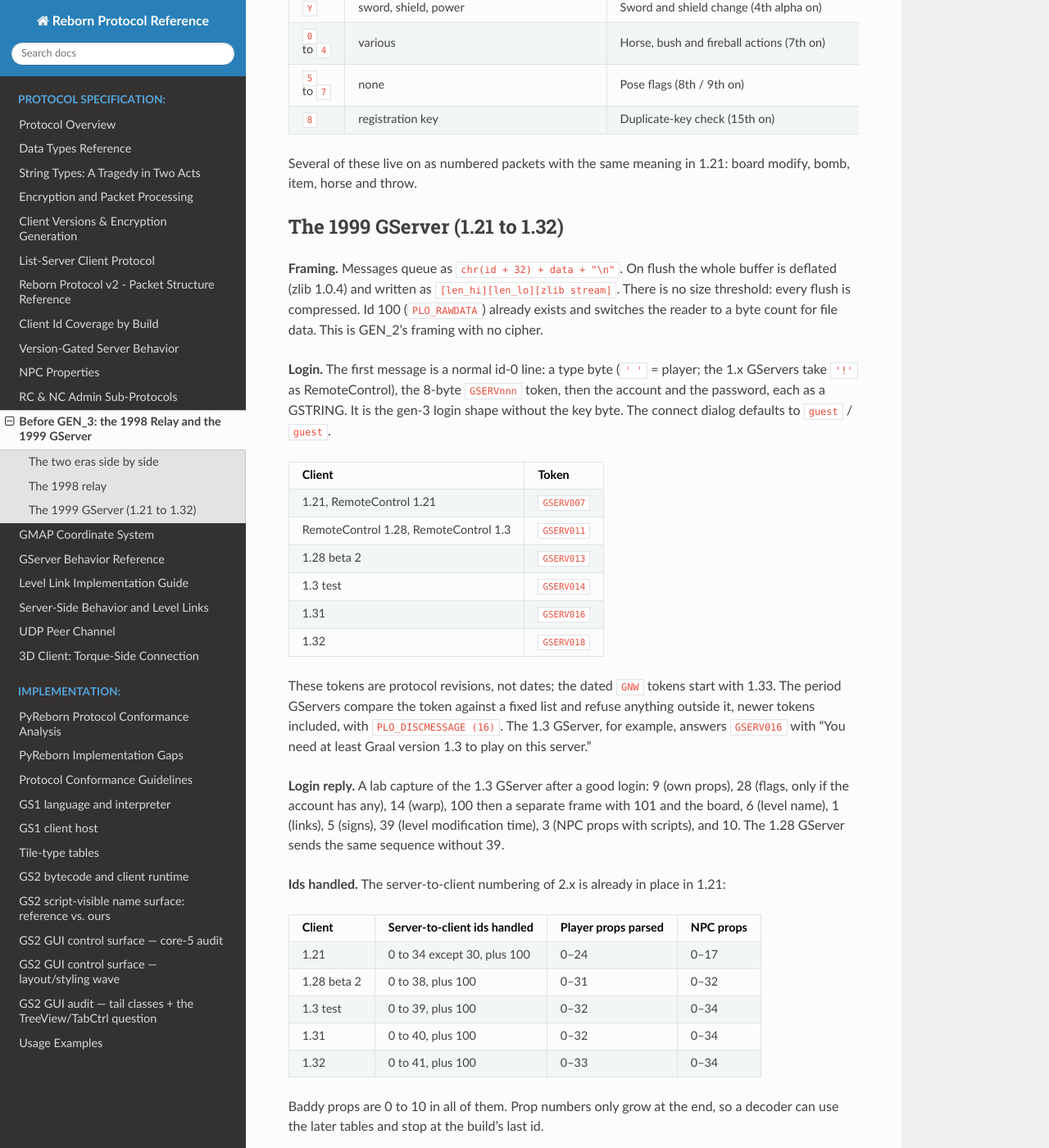
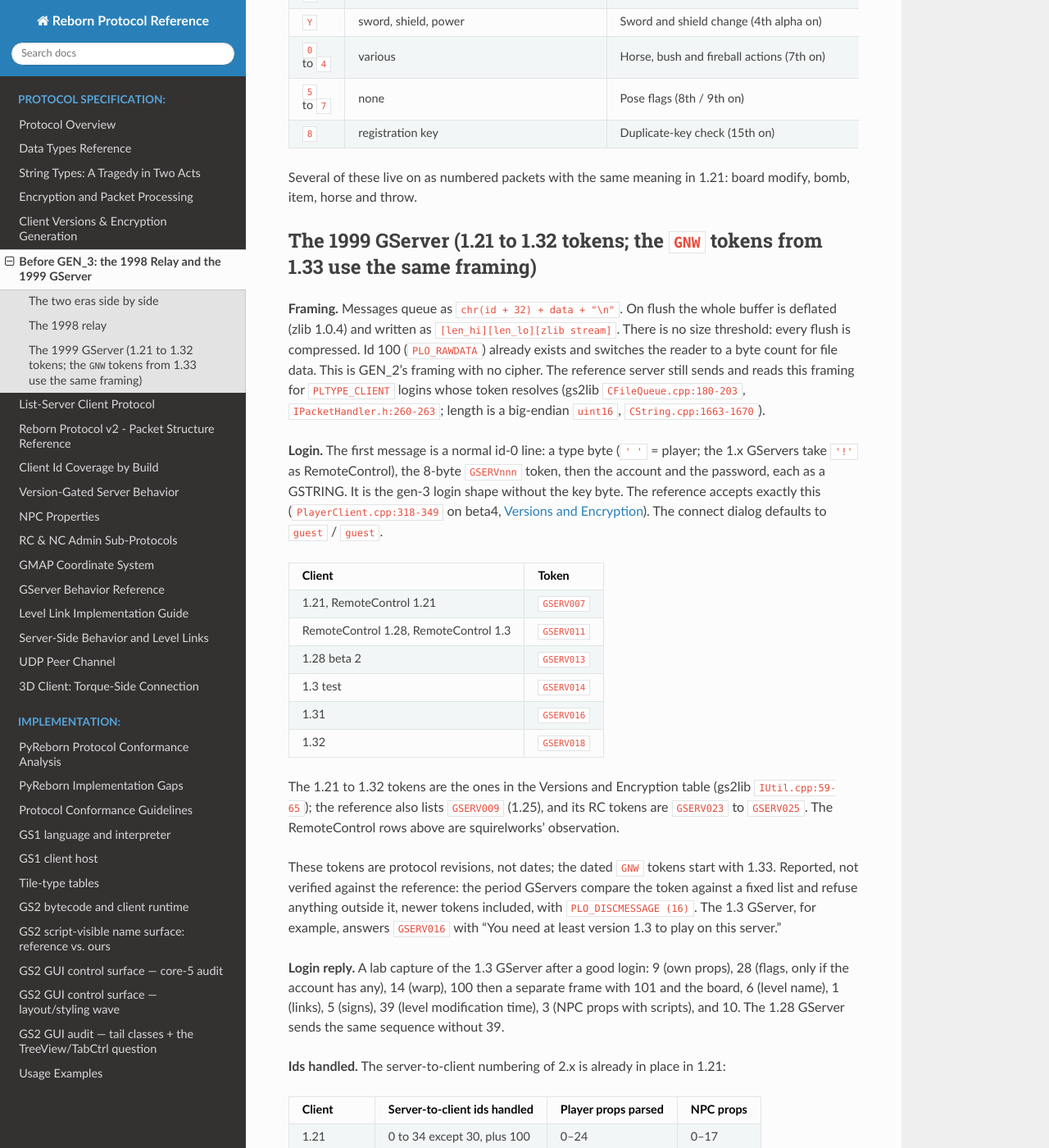
Before and after one commit to hosler/reborn-protocol-docs, a Sphinx documentation site: the page built from docs/protocol/early-generations.md, in a window 1280 px wide and 1400 px high, scrolled down 2093 px. Shown: the whole window at 82% size. Built offline with Sphinx 7.4.7 and the Read the Docs theme 3.1.0, drawn with Linux system fonts in a browser that asks for light colours; some of the changed text lies outside the part shown.

Commit message:
PR #44 fixups: neutral game names and quotes, reference citations, token cross-reference
The scrubbed word is gone from the table header, the relay prose, the game-name
strings, the local-start file name and the quoted refusal text. GEN_2 framing, login
shape and the GSERV tokens cite gs2lib and beta4 (CFileQueue.cpp, IUtil.cpp,
PlayerClient.cpp). Period-server behaviour is labelled reported, the 1999 range is
consistent (1.32 tokens, 1.33+ same framing) and the toctree entry follows
versions-encryption. Contributor links are plain text.

Co-Authored-By: Claude <noreply@anthropic.com>

```diff
--- a/docs/index.rst
+++ b/docs/index.rst
@@ -21,13 +21,13 @@ implementation guidelines for Reborn servers and clients.
    protocol/strings
    protocol/encryption
    protocol/versions-encryption
+   protocol/early-generations
    protocol/listserver-client
    protocol/packet-structures
    protocol/client-id-coverage
    protocol/version-gated-behavior
    protocol/npc-properties
    protocol/rc-nc-protocols
-   protocol/early-generations
    protocol/gmap
    protocol/gserver-behavior
    protocol/level-link-implementation
--- a/docs/protocol/early-generations.md
+++ b/docs/protocol/early-generations.md
@@ -6,13 +6,13 @@ and the clients before them, actually put on the wire. It is for anyone who want
 or study the oldest builds; nothing here is needed for 2.x and later.
 
 All of it comes from static analysis of the shipped executables and a few lab captures,
-written up in squirelworks' public client-analysis notes:
-[`protocol/relay-1998.md`](https://github.com/squirelworks/Graal_analysis/blob/main/protocol/relay-1998.md) and [`protocol/gserv-1999.md`](https://github.com/squirelworks/Graal_analysis/blob/main/protocol/gserv-1999.md). It is not verified
+written up in squirelworks' client-analysis notes, `protocol/relay-1998.md` and
+`protocol/gserv-1999.md`. It is not verified
 against the reference server, which has no code for the relay at all.
 
 ## The two eras side by side
 
-| | 1998 relay (1st Graal beta to 1.1.9) | 1999 GServer (1.21 to 1.39) |
+| | 1998 relay (1st beta to 1.1.9) | 1999 GServer (1.21 to 1.32 tokens; the `GNW` tokens from 1.33 use the same framing) |
 |---|---|---|
 | Server | A lobby that forwards lines between partners; no game logic | GServer: accounts, levels, NPCs, flags, weapons |
 | Framing | Text lines ending in `\n`, no length | `u16` big-endian length, then a zlib stream |
@@ -32,13 +32,14 @@ name `def` and send the real nickname later as data), `P<id>` asks to pair with
 accepts, `C` leaves the party, `-` leaves the available list, `D<data>` relays data to the
 party. Server to client: `I<id8>` your id (`0000` plus a 4-digit counter), `+<id8>` a player is
 in the same game, `-<id8>` a player left, `P<id8>` the partnership is confirmed (the client
-then pushes its whole state), `C<id8>` the partner left, `D<data>` relayed data. From 15th
-Graal on, the 1.1.9 server also sends `NR` or `NL` after `N`; with `NL` the client starts in
-`onlinestartlocal.graal`.
+then pushes its whole state), `C<id8>` the partner left, `D<data>` relayed data. From the
+15th beta on, the 1.1.9 server also sends `NR` or `NL` after `N`; with `NL` the client
+starts in a local-start level file (`onlinestartlocal` with the level extension).
 
 **Game names.** The name sent with `N` keeps incompatible builds apart: `Zelda2` (1st, 2nd),
-`Graal` (3rd, 4th), `Graal2` (4th alpha), `Graal3` (5th), `Graal4` (6th), `Graal5` (7th to 9th),
-`Graal6` (10th to 12th), `Graal7` (13th), `Graal8` (14th, 15th, 1.1, 1.1.9). On a level the client
+then the game's own name with a digit suffix: the base name (3rd, 4th), the base name + `2`
+(4th alpha), `3` (5th), `4` (6th), `5` (7th to 9th), `6` (10th to 12th), `7` (13th), `8`
+(14th, 15th, 1.1, 1.1.9). On a level the client
 builds the name from `G<n>` plus the level's location instead, so each level is its own room
 and players only meet on the same level with a compatible build.
 
@@ -63,7 +64,7 @@ The types, with the build that added them:
 | `N` | text | Nickname |
 | `O` | carried object id | Carry object |
 | `P` | x, y, sprite | Position and animation, every 100 ms while moving; sprite = `frame·4 + dir` |
-| `Q` | NPC id | `playertouchsme` (2nd Graal on) |
+| `Q` | NPC id | `playertouchsme` (2nd beta on) |
 | `S` | count, colour indices | Sprite colours |
 | `T` | 10 chars, base 128, little end first | Login time; the earliest peer becomes level leader |
 | `U` | x, y, kind, id | Baddy spawned (4th alpha on) |
@@ -77,16 +78,19 @@ The types, with the build that added them:
 Several of these live on as numbered packets with the same meaning in 1.21: board modify,
 bomb, item, horse and throw.
 
-## The 1999 GServer (1.21 to 1.32)
+## The 1999 GServer (1.21 to 1.32 tokens; the `GNW` tokens from 1.33 use the same framing)
 
 **Framing.** Messages queue as `chr(id + 32) + data + "\n"`. On flush the whole buffer is
 deflated (zlib 1.0.4) and written as `[len_hi][len_lo][zlib stream]`. There is no size
 threshold: every flush is compressed. Id 100 (`PLO_RAWDATA`) already exists and switches the
-reader to a byte count for file data. This is GEN_2's framing with no cipher.
+reader to a byte count for file data. This is GEN_2's framing with no cipher. The reference server still sends and reads this
+framing for `PLTYPE_CLIENT` logins whose token resolves (gs2lib `CFileQueue.cpp:180-203`,
+`IPacketHandler.h:260-263`; length is a big-endian `uint16`, `CString.cpp:1663-1670`).
 
 **Login.** The first message is a normal id-0 line: a type byte (`' '` = player; the 1.x
 GServers take `'!'` as RemoteControl), the 8-byte `GSERVnnn` token, then the account and the
-password, each as a GSTRING. It is the gen-3 login shape without the key byte. The connect
+password, each as a GSTRING. It is the gen-3 login shape without the key byte. The reference accepts exactly this
+(`PlayerClient.cpp:318-349` on beta4, [Versions and Encryption](versions-encryption.md)). The connect
 dialog defaults to `guest` / `guest`.
 
 | Client | Token |
@@ -98,10 +102,15 @@ dialog defaults to `guest` / `guest`.
 | 1.31 | `GSERV016` |
 | 1.32 | `GSERV018` |
 
-These tokens are protocol revisions, not dates; the dated `GNW` tokens start with 1.33. The
-period GServers compare the token against a fixed list and refuse anything outside it,
-newer tokens included, with `PLO_DISCMESSAGE (16)`. The 1.3 GServer, for example, answers
-`GSERV016` with "You need at least Graal version 1.3 to play on this server."
+The 1.21 to 1.32 tokens are the ones in the Versions and Encryption table (gs2lib
+`IUtil.cpp:59-65`); the reference also lists `GSERV009` (1.25), and its RC tokens are
+`GSERV023` to `GSERV025`. The RemoteControl rows above are squirelworks' observation.
+
+These tokens are protocol revisions, not dates; the dated `GNW` tokens start with 1.33.
+Reported, not verified against the reference: the period GServers compare the token against
+a fixed list and refuse anything outside it, newer tokens included, with
+`PLO_DISCMESSAGE (16)`. The 1.3 GServer, for example, answers `GSERV016` with "You need at
+least <product> version 1.3 to play on this server."
 
 **Login reply.** A lab capture of the 1.3 GServer after a good login: 9 (own props), 28 (flags,
 only if the account has any), 14 (warp), 100 then a separate frame with 101 and the board,
```
